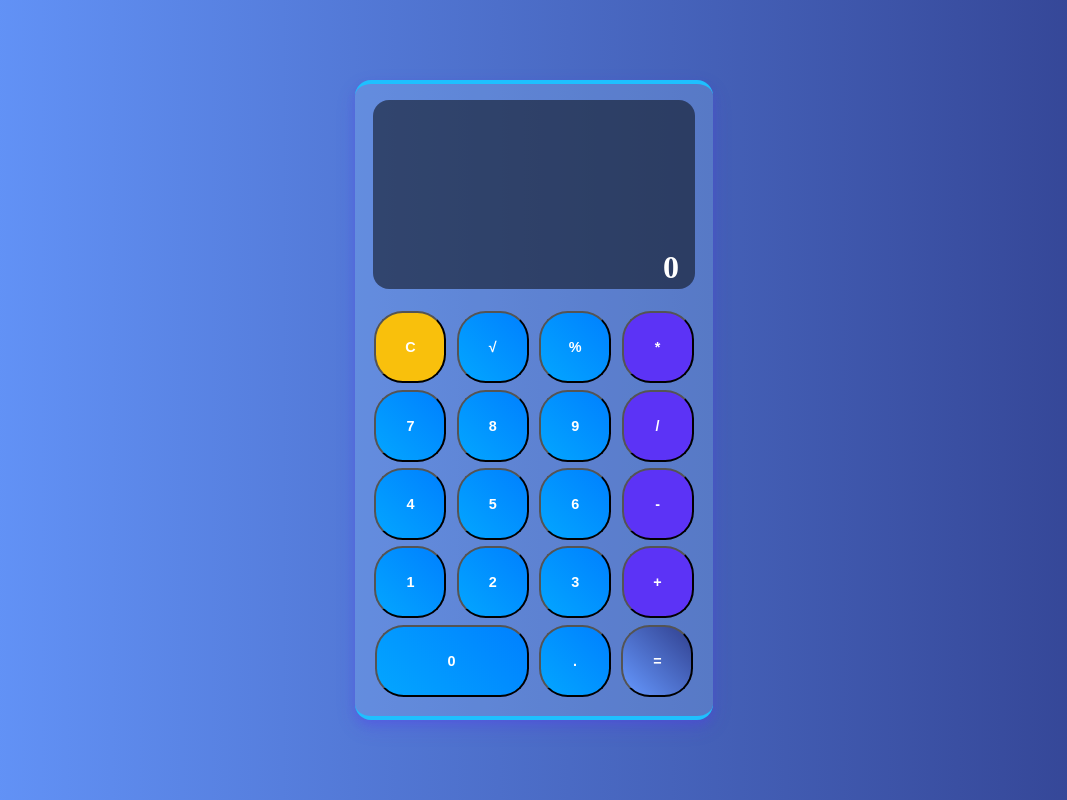
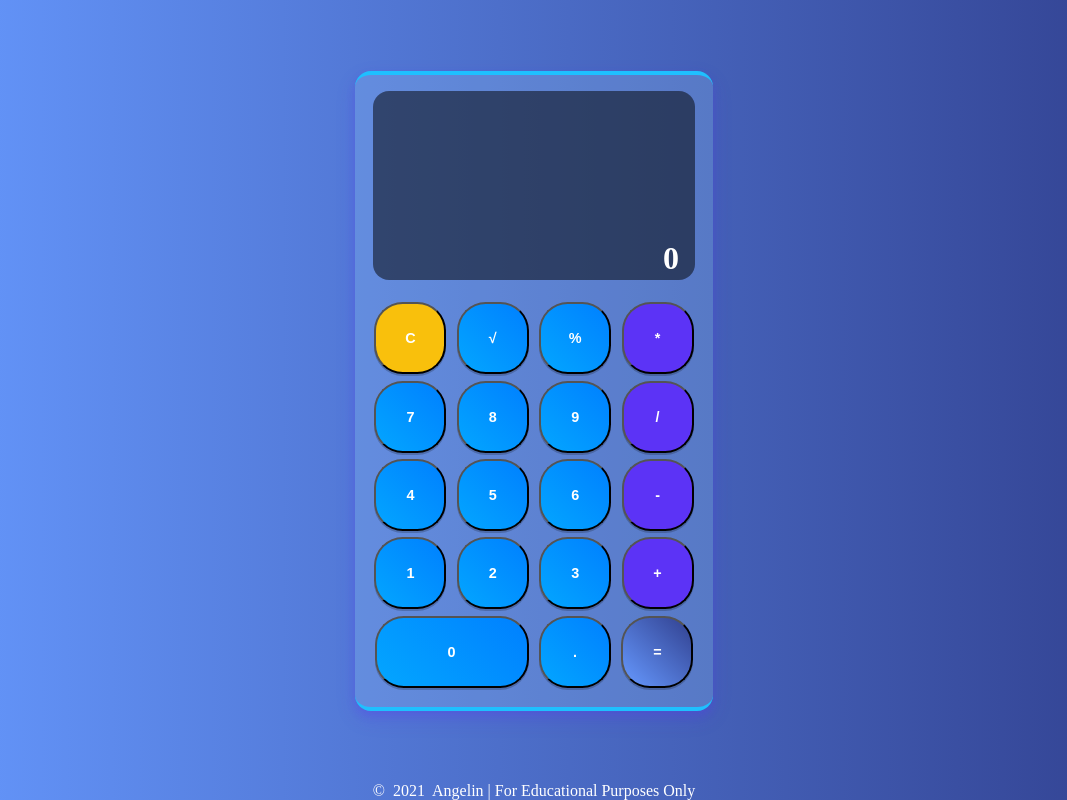
Before and after one commit to DanAngelin/calculator-js, a plain HTML site: page index.html in a window 1280 px wide. Shown: the whole page, without its empty margins (106-1173 px from the left). Drawn offline with Linux system fonts and the light colour scheme.

Commit message:
minor changes

```diff
--- a/css/style.css
+++ b/css/style.css
@@ -24,6 +24,8 @@ body{
     background-repeat: no-repeat;
     height: 100vh;
     display: flex;
+    flex-direction: column;
+    align-items: center;
 }
 .calculator {
     margin: auto;
@@ -51,6 +53,12 @@ body{
     font-weight: 600;
     background: var(--background-buttons);
     color: var(--color-numbers);
+    box-shadow: 0px 2px rgba(0, 0, 0, 0.2);
+}
+
+button:active {
+    transform: translateY(2px);
+    box-shadow: 0px 1px rgba(0, 0, 0, 0.2);
 }
 
 .digits {
@@ -106,3 +114,8 @@ body{
 #multiply, #add, #subtract, #divide {
     background: var(--background-operations);
 }
+
+.footer {
+    display: flex;
+    color: white;
+}
--- a/index.html
+++ b/index.html
@@ -53,6 +53,9 @@
             </div>
     </div>
     </div>
+    <div class="footer">
+        <p>&#169; &nbsp;<div class="year"></div>&nbsp; Angelin | For Educational Purposes Only</p>
+    </div>
 
     <script src="js/app.js"></script>
 </body>
--- a/js/app.js
+++ b/js/app.js
@@ -158,3 +158,7 @@ function operation(operator) {
     history.innerText = parseFloat(res.toPrecision(6));
     return parseFloat(res.toPrecision(6));
 }
+
+let time = new Date();
+let year = time.getFullYear();
+document.querySelector('.year').innerText = `${year}`;
```
